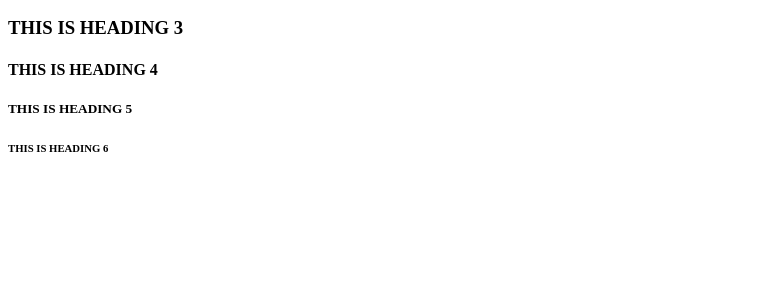
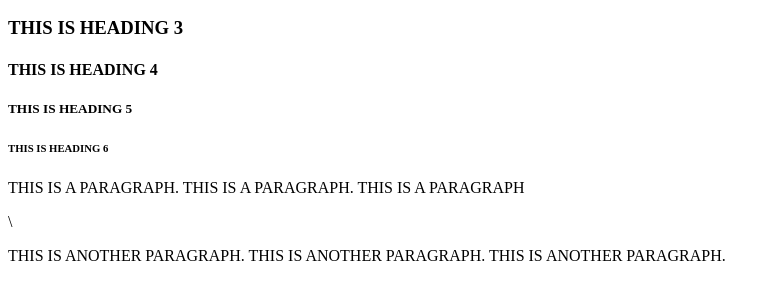
Before and after one commit to JamesWong11/html-css-practice1, a plain HTML site: page index.html in a window 1280 px wide. Shown: the part 96-396 px from the top of the page, without its empty margins (0-775 px from the left). Drawn offline with Linux system fonts and the light colour scheme.

Commit message:
added 2 paragraphs

```diff
--- a/index.html
+++ b/index.html
@@ -4,3 +4,5 @@
 <h4>THIS IS HEADING 4</h4>
 <h5>THIS IS HEADING 5</h5>
 <h6>THIS IS HEADING 6</h6>
+<p>THIS IS A PARAGRAPH. THIS IS A PARAGRAPH. THIS IS A PARAGRAPH</p>\
+<p>THIS IS ANOTHER PARAGRAPH. THIS IS ANOTHER PARAGRAPH. THIS IS ANOTHER PARAGRAPH.</p>
```
